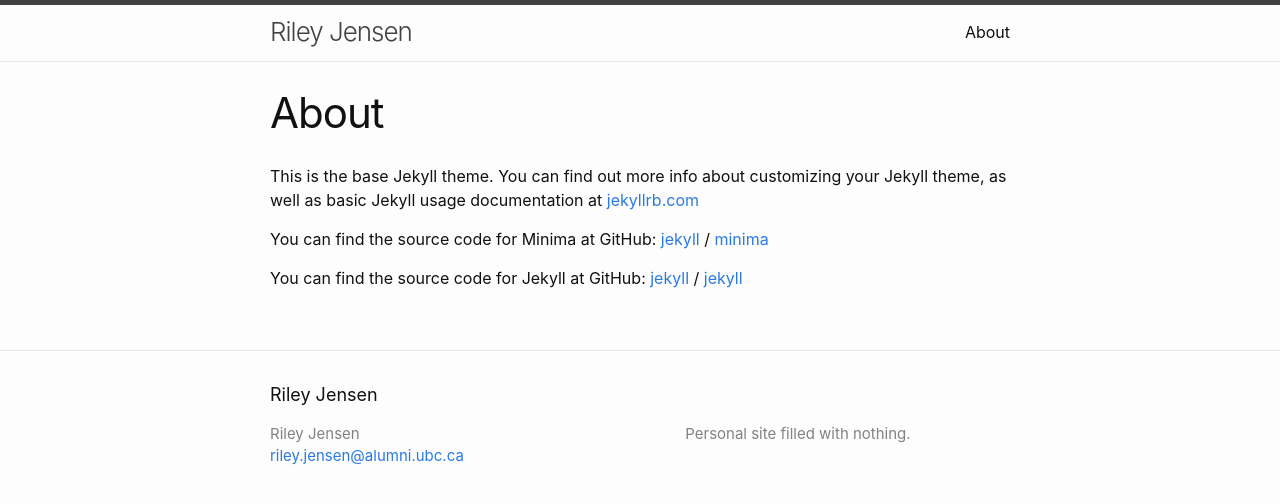
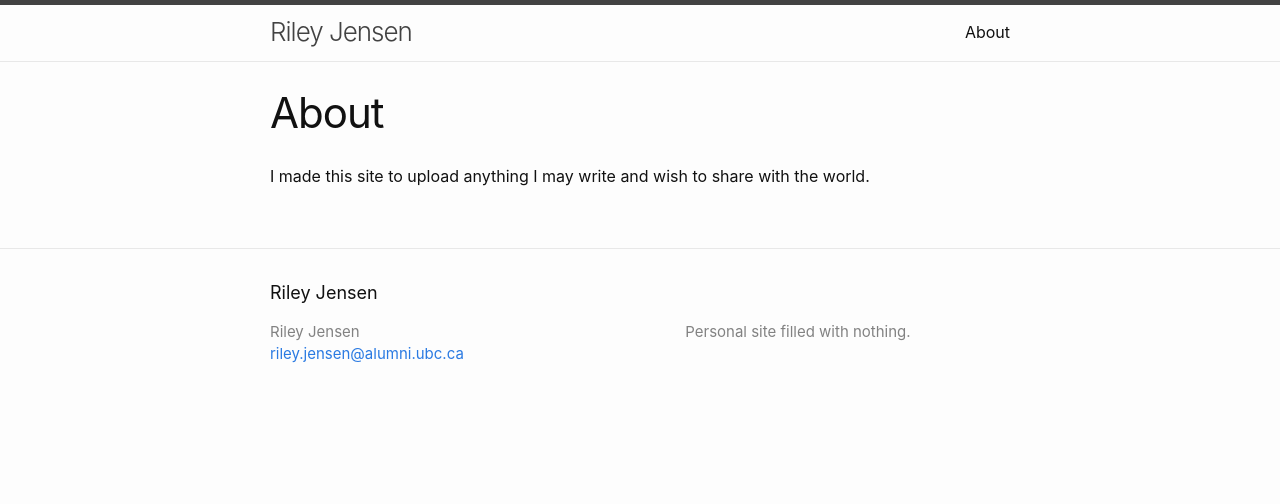
Before and after one commit to jenseri/jenseri.github.io, a Jekyll site: the page built from about.md, in a window 1280 px wide. Shown: the top 504 px of the page. Built offline with Jekyll 4.4.1, drawn with Linux system fonts in a browser that asks for light colours.

Commit message:
updated about page

```diff
--- a/about.md
+++ b/about.md
@@ -4,15 +4,4 @@ title: About
 permalink: /about/
 ---
 
-This is the base Jekyll theme. You can find out more info about customizing your Jekyll theme, as well as basic Jekyll usage documentation at [jekyllrb.com](https://jekyllrb.com/)
-
-You can find the source code for Minima at GitHub:
-[jekyll][jekyll-organization] /
-[minima](https://github.com/jekyll/minima)
-
-You can find the source code for Jekyll at GitHub:
-[jekyll][jekyll-organization] /
-[jekyll](https://github.com/jekyll/jekyll)
-
-
-[jekyll-organization]: https://github.com/jekyll
+I made this site to upload anything I may write and wish to share with the world.
```
